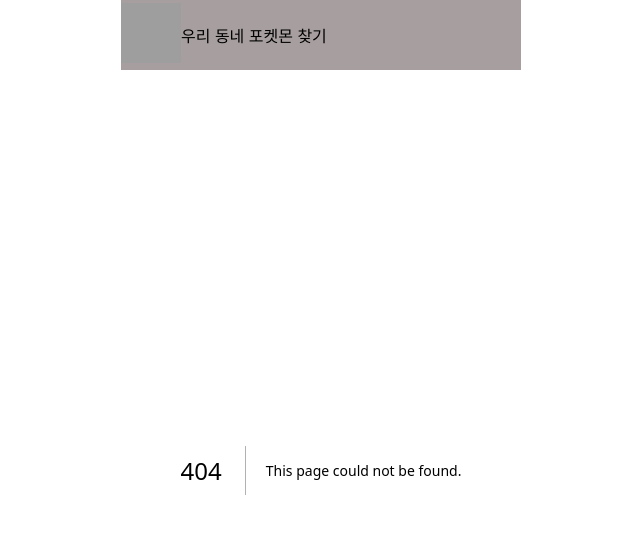
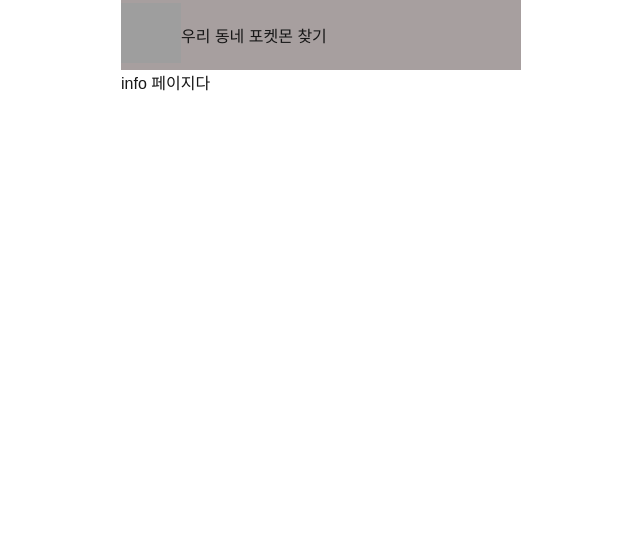
Before and after one commit to jaeho13/WhatsInYourVilage, a Next.js app in the folder pokemonmap/: page /info in a window 1280 px wide. Before the commit this address had no page. Shown: the top 534 px of the page, without its empty margins (319-959 px from the left). Built offline with nearby package versions, Linux system fonts and the light colour scheme; grey boxes are pictures that could not be loaded.

Commit message:
모달 인터셉트 라우팅 구현

```diff
--- /dev/null
+++ b/pokemonmap/src/app/@modal/default.tsx
@@ -0,0 +1,3 @@
+export default function Default() {
+  return null;
+}
--- /dev/null
+++ b/pokemonmap/src/app/info/page.tsx
@@ -0,0 +1,7 @@
+export default function Page() {
+  return (
+    <>
+      <div>info 페이지다</div>
+    </>
+  );
+}
--- a/pokemonmap/src/app/layout.tsx
+++ b/pokemonmap/src/app/layout.tsx
@@ -6,16 +6,17 @@
 import Image from "next/image";
 import { usePathname, useRouter } from "next/navigation";
 import { useState } from "react";
+import { ReactNode } from "react";
 
 export default function RootLayout({
   children,
+  modal,
 }: Readonly<{
   children: React.ReactNode;
+  modal: ReactNode;
 }>) {
   const pathname = usePathname();
-
   const [defaultValue, setDefaultValue] = useState("");
-
   const router = useRouter();
 
   return (
@@ -30,7 +31,6 @@
               <div>우리 동네 포켓몬 찾기</div>
             </div>
 
-            {/* {pathname === "/map" && ( */}
             {pathname.startsWith("/map") && (
               <div className={style.headerSelect}>
                 <select
@@ -76,6 +76,8 @@
           </header>
           <main>{children}</main>
         </div>
+        {modal}
+        <div id="modal-root"></div>
       </body>
     </html>
   );
```
Also changed, not shown: pokemonmap/src/app/@modal/(.)info/[id]/page.tsx (added, +10 -0 lines).
